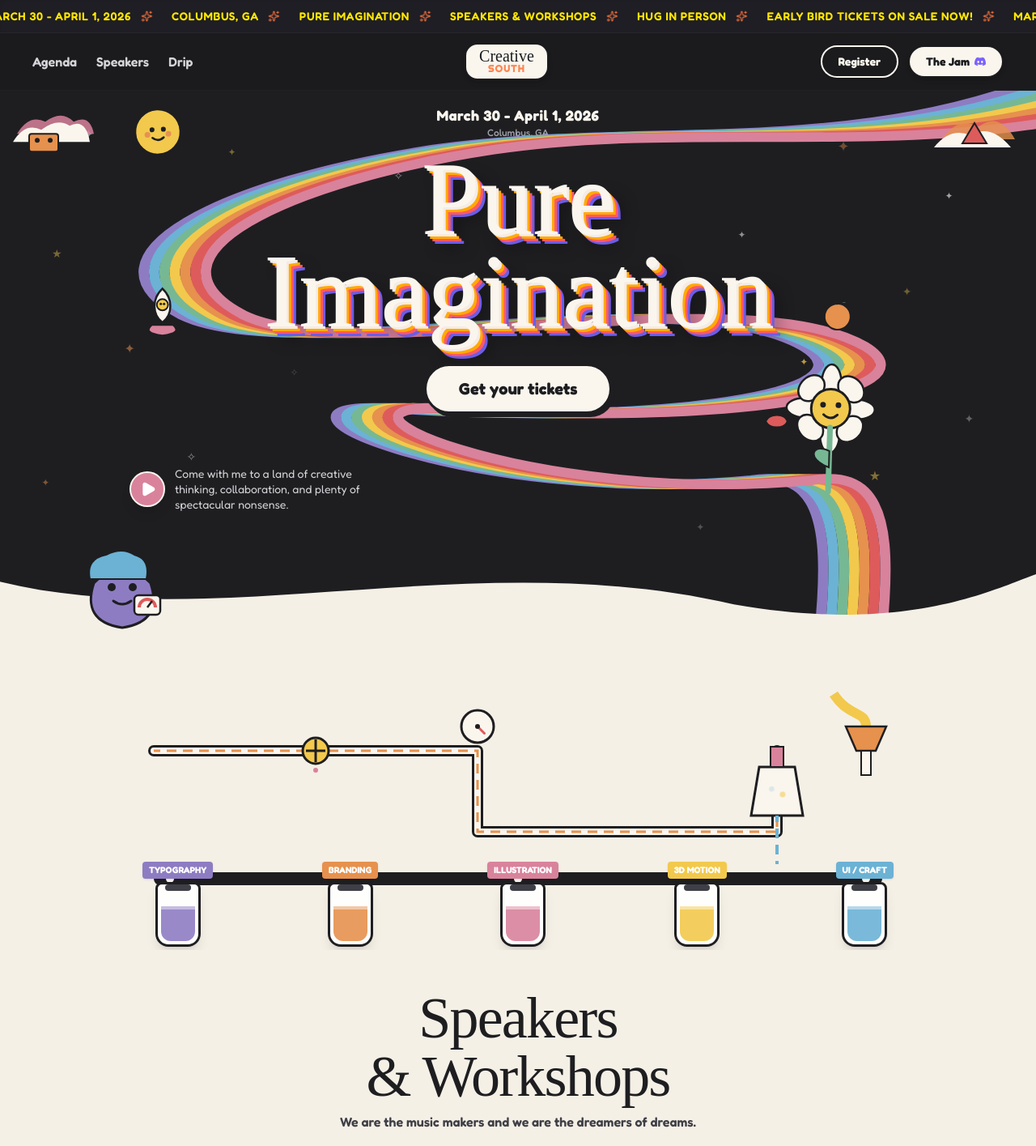
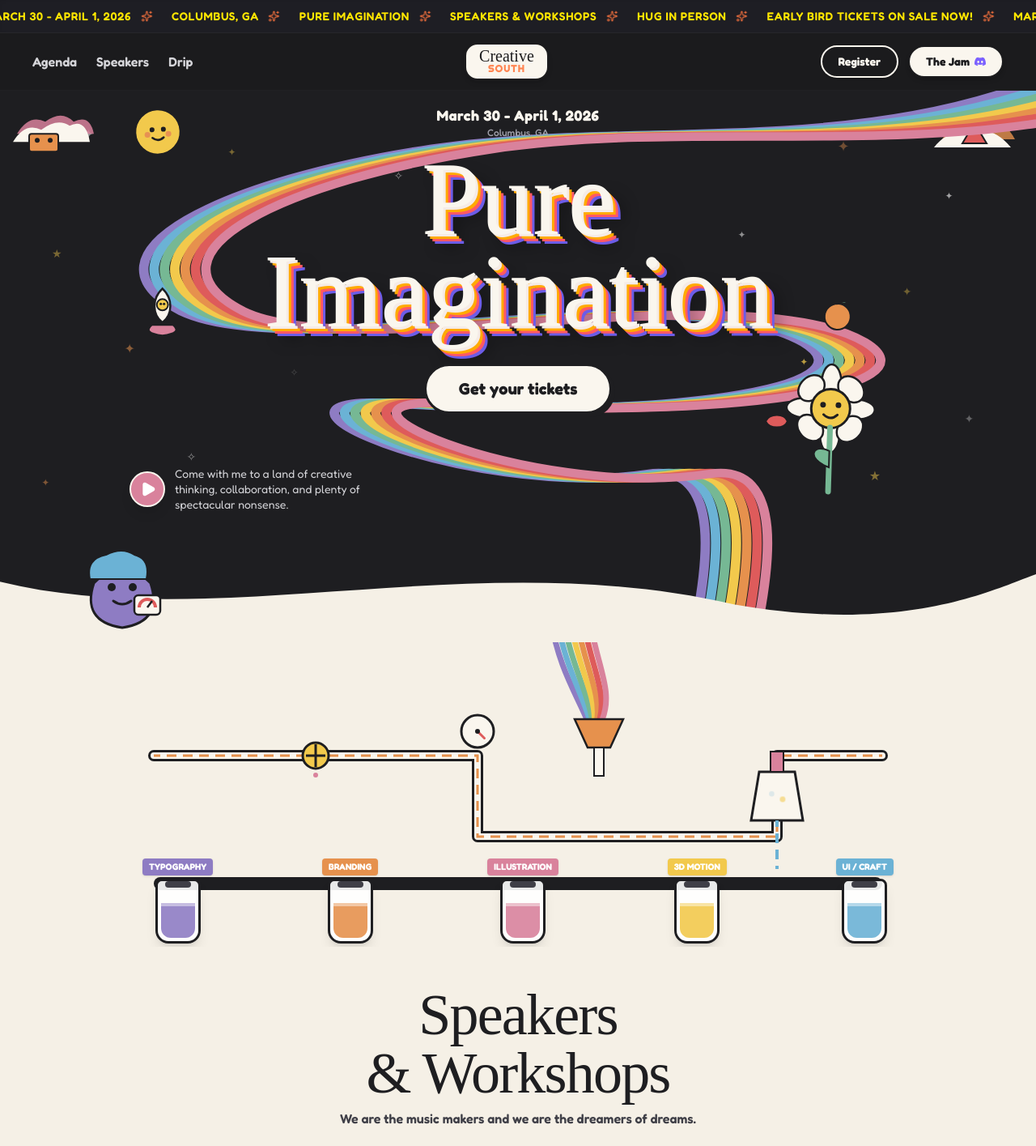
Before and after one commit to NH-Bappy/Tickets, a React (Vite) app: page / in a window 1280 px wide. Shown: the top 1415 px of the page at 81% size. Built offline with nearby package versions, Linux system fonts and the light colour scheme; a web font is replaced by a local one.

Commit message:
style: connect 7-strip rainbow ribbon seamlessly across section boundary directly into the golden funnel with zero gap

```diff
--- a/src/components/HeroSection.jsx
+++ b/src/components/HeroSection.jsx
@@ -39,13 +39,12 @@ export default function HeroSection({ onOpenTickets }) {
     { top: '65%', left: '18%', size: 'text-sm', color: 'text-white/50', icon: '✧', delay: '0.3s' },
     { top: '70%', left: '4%', size: 'text-xs', color: 'text-[#E6914D]/80', icon: '✦', delay: '1s' },
     { top: '68%', right: '15%', size: 'text-base', color: 'text-[#F2C94C]/70', icon: '★', delay: '0.9s' },
-    { top: '78%', right: '32%', size: 'text-xs', color: 'text-white/40', icon: '✦', delay: '1.6s' },
   ];
 
   return (
     <section className="relative w-full bg-[#1e1e21] text-[#FAF6EE] pt-4 pb-0 overflow-hidden select-none">
 
-      {/* Dense Star Sparkles */}
+      {/* Star Sparkles */}
       <div className="absolute inset-0 pointer-events-none z-0">
         {heroStars.map((star, i) => (
           <span
@@ -104,9 +103,9 @@ export default function HeroSection({ onOpenTickets }) {
         </svg>
       </motion.div>
 
-      {/* Continuous Endless Flowing River Rainbow Stream (No cutoffs) */}
-      <div className="absolute top-0 right-0 w-full h-[680px] pointer-events-none z-0 overflow-hidden">
-        <svg className="w-full h-full" viewBox="0 0 1200 700" fill="none" preserveAspectRatio="none">
+      {/* Flowing Rainbow Ribbon Stream */}
+      <div className="absolute top-0 right-0 w-full h-[650px] pointer-events-none z-10 overflow-hidden">
+        <svg className="w-full h-full" viewBox="0 0 1200 680" fill="none" preserveAspectRatio="none">
           {rainbowBands.map((band, i) => {
             const yOff = band.offset;
             return (
@@ -118,11 +117,11 @@ export default function HeroSection({ onOpenTickets }) {
                   C ${260 + yOff} 115, ${80 + yOff} 210, ${210 + yOff} 285
                   C ${340 + yOff} 355, ${790 + yOff} 235, ${930 + yOff} 325
                   C ${1020 + yOff} 385, ${760 + yOff} 425, ${470 + yOff} 405
-                  C ${240 + yOff} 385, ${540 + yOff} 530, ${870 + yOff} 495
-                  C ${980 + yOff} 475, ${960 + yOff} 620, ${930 + yOff} 850
+                  C ${240 + yOff} 385, ${540 + yOff} 530, ${750 + yOff} 495
+                  C ${840 + yOff} 480, ${820 + yOff} 620, ${800 + yOff} 720
                 `}
                 stroke={band.color}
-                strokeWidth="12"
+                strokeWidth="11"
                 strokeLinecap="round"
                 fill="none"
               />
@@ -132,7 +131,7 @@ export default function HeroSection({ onOpenTickets }) {
       </div>
 
       {/* Main Centered Content */}
-      <div className="relative max-w-5xl mx-auto flex flex-col items-center text-center z-10 px-4">
+      <div className="relative max-w-5xl mx-auto flex flex-col items-center text-center z-20 px-4">
 
         {/* Date & Location Text */}
         <div className="font-fredoka text-[#FAF6EE] text-center mb-2">
--- a/src/components/SpeakersSection.jsx
+++ b/src/components/SpeakersSection.jsx
@@ -14,6 +14,16 @@ export default function SpeakersSection({ onBecomeSpeaker }) {
     setTimeout(() => setSteamActive(false), 2000);
   };
 
+  const rainbowBands = [
+    { color: '#8E7CC3', offset: 0 },   // Muted Purple
+    { color: '#6BB2D5', offset: 8 },   // Muted Sky Blue
+    { color: '#76B894', offset: 16 },  // Muted Sage Green
+    { color: '#F2C94C', offset: 24 },  // Muted Vintage Yellow
+    { color: '#E6914D', offset: 32 },  // Muted Soft Orange
+    { color: '#DE5B5B', offset: 40 },  // Muted Coral Red
+    { color: '#D9829C', offset: 48 }   // Muted Soft Pink
+  ];
+
   const jars = [
     { id: 1, label: "Typography", liquidColor: "#8E7CC3", tagColor: "#8E7CC3" },
     { id: 2, label: "Branding", liquidColor: "#E6914D", tagColor: "#E6914D" },
@@ -23,9 +33,9 @@ export default function SpeakersSection({ onBecomeSpeaker }) {
   ];
 
   return (
-    <section id="speakers" className="relative w-full bg-[#F5F0E6] text-[#1e1e21] pt-6 pb-20 px-4 overflow-hidden select-none">
+    <section id="speakers" className="relative w-full bg-[#F5F0E6] text-[#1e1e21] pt-0 pb-20 px-4 overflow-hidden select-none">
 
-      {/* Connected White Pipe Apparatus System across Cream Canvas */}
+      {/* Connected White Pipe Apparatus & Rainbow Stream System */}
       <div className="relative max-w-6xl mx-auto mb-12">
 
         {/* Steam overlay when valve is turned */}
@@ -42,14 +52,39 @@ export default function SpeakersSection({ onBecomeSpeaker }) {
           </motion.div>
         )}
 
-        {/* SVG Connected Pipes */}
+        {/* SVG Connected Pipes and Seamless Rainbow Ribbon Connection */}
         <div className="relative w-full overflow-x-auto pb-4">
-          <svg className="w-full min-w-[780px] h-[340px]" viewBox="0 0 1000 340" fill="none">
+          <svg className="w-full min-w-[780px] h-[360px]" viewBox="0 0 1000 360" fill="none">
 
-            {/* White Laboratory Pipes with Dark Stroke Connecting Elements */}
-            {/* Left Pipe from Blue Mascot's Machine -> Valve -> Down -> Right -> Up to Gauge */}
+            {/* SEAMLESS 7-STRIP RAINBOW RIBBON: Starts at top boundary (Y = -20) and flows directly into the Golden Funnel! */}
+            <g className="z-10">
+              {rainbowBands.map((band, i) => (
+                <path
+                  key={i}
+                  d={`
+                    M ${540 + band.offset} -30
+                    C ${550 + band.offset} 30, ${570 + band.offset} 60, ${585 + band.offset * 0.4} 95
+                  `}
+                  stroke={band.color}
+                  strokeWidth="7"
+                  strokeLinecap="round"
+                  fill="none"
+                />
+              ))}
+            </g>
+
+            {/* GOLDEN FUNNEL: Aligned exactly where the 7-strip rainbow ribbon pours into it */}
+            <g transform="translate(600, 95)" className="z-20">
+              {/* Funnel Body */}
+              <polygon points="-30,0 30,0 14,35 -14,35" fill="#E6914D" stroke="#1e1e21" strokeWidth="2.5" />
+              {/* Stem connecting to pipe */}
+              <rect x="-6" y="35" width="12" height="35" fill="#FAF6EE" stroke="#1e1e21" strokeWidth="2" />
+            </g>
+
+            {/* White Laboratory Pipes with Dark Stroke */}
+            {/* Left Pipe from Blue Mascot -> Valve -> Pressure Gauge -> Funnel -> Beaker */}
             <path
-              d="M 50 110 L 450 110 L 450 210 L 820 210 L 820 110"
+              d="M 50 140 L 450 140 L 450 240 L 820 240 L 820 140 L 950 140"
               stroke="#1e1e21"
               strokeWidth="14"
               strokeLinecap="round"
@@ -57,7 +92,7 @@ export default function SpeakersSection({ onBecomeSpeaker }) {
               fill="none"
             />
             <path
-              d="M 50 110 L 450 110 L 450 210 L 820 210 L 820 110"
+              d="M 50 140 L 450 140 L 450 240 L 820 240 L 820 140 L 950 140"
               stroke="#FAF6EE"
               strokeWidth="8"
               strokeLinecap="round"
@@ -65,25 +100,17 @@ export default function SpeakersSection({ onBecomeSpeaker }) {
               fill="none"
             />
 
-            {/* Glowing Flow Stream */}
+            {/* Glowing Liquid Stream Inside Pipe */}
             <path
-              d="M 50 110 L 450 110 L 450 210 L 820 210 L 820 110"
+              d="M 50 140 L 450 140 L 450 240 L 820 240 L 820 140 L 950 140"
               stroke="#E6914D"
               strokeWidth="3"
               className="animate-liquid"
               fill="none"
             />
 
-            {/* Golden Funnel on Top Right where Rainbow Ribbon connects into the Pipe */}
-            <g transform="translate(930, 80)">
-              {/* Rainbow Ribbon feeding into Funnel */}
-              <path d="M-40 -40 C-20 -10, 0 -20, 0 0" stroke="#F2C94C" strokeWidth="12" fill="none" />
-              <polygon points="-25,0 25,0 12,30 -12,30" fill="#E6914D" stroke="#1e1e21" strokeWidth="2.5" />
-              <rect x="-6" y="30" width="12" height="30" fill="#FAF6EE" stroke="#1e1e21" strokeWidth="2" />
-            </g>
-
-            {/* Pipe Pressure Gauge */}
-            <g transform="translate(450, 110)" className="cursor-pointer" onClick={handleValveClick}>
+            {/* Pressure Gauge */}
+            <g transform="translate(450, 140)" className="cursor-pointer" onClick={handleValveClick}>
               <circle cx="0" cy="-30" r="20" fill="#FAF6EE" stroke="#1e1e21" strokeWidth="3" />
               <circle cx="0" cy="-30" r="16" fill="#FAF6EE" />
               <line
@@ -97,17 +124,16 @@ export default function SpeakersSection({ onBecomeSpeaker }) {
               <circle cx="0" cy="-30" r="3" fill="#1e1e21" />
             </g>
 
-            {/* Valve Wheel with Pink Dripping Liquid */}
-            <g transform="translate(250, 110)" className="cursor-pointer group" onClick={handleValveClick}>
+            {/* Valve Wheel */}
+            <g transform="translate(250, 140)" className="cursor-pointer group" onClick={handleValveClick}>
               <circle cx="0" cy="0" r="16" fill="#F2C94C" stroke="#1e1e21" strokeWidth="3" className="group-hover:rotate-45 transition-transform" />
               <line x1="-12" y1="0" x2="12" y2="0" stroke="#1e1e21" strokeWidth="3" />
               <line x1="0" y1="-14" x2="0" y2="14" stroke="#1e1e21" strokeWidth="3" />
-              {/* Dripping Pink drop */}
               <circle cx="0" cy="24" r="3" fill="#D9829C" />
             </g>
 
-            {/* Distillation Beaker Vessel (Right Side) */}
-            <g transform="translate(820, 130)">
+            {/* Distillation Beaker Vessel */}
+            <g transform="translate(820, 160)">
               <path d="M-22 0 L22 0 L32 60 L-32 60 Z" fill="#FAF6EE" stroke="#1e1e21" strokeWidth="3" />
               <rect x="-8" y="-25" width="16" height="25" fill="#D9829C" stroke="#1e1e21" strokeWidth="2" />
               <circle cx="-8" cy="35" r="4" fill="#6BB2D5" className="animate-bubble-1" />
@@ -115,13 +141,13 @@ export default function SpeakersSection({ onBecomeSpeaker }) {
             </g>
 
             {/* Dripping Liquid to Conveyor Belt */}
-            <path d="M 820 190 L 820 250" stroke="#6BB2D5" strokeWidth="4" strokeDasharray="6 6" className="animate-liquid" />
+            <path d="M 820 220 L 820 280" stroke="#6BB2D5" strokeWidth="4" strokeDasharray="6 6" className="animate-liquid" />
 
             {/* Conveyor Belt Platform */}
-            <rect x="50" y="260" width="900" height="16" rx="8" fill="#1e1e21" />
-            <circle cx="70" cy="268" r="5" fill="#FAF6EE" />
-            <circle cx="930" cy="268" r="5" fill="#FAF6EE" />
-            <circle cx="500" cy="268" r="5" fill="#FAF6EE" />
+            <rect x="50" y="290" width="900" height="16" rx="8" fill="#1e1e21" />
+            <circle cx="70" cy="298" r="5" fill="#FAF6EE" />
+            <circle cx="930" cy="298" r="5" fill="#FAF6EE" />
+            <circle cx="500" cy="298" r="5" fill="#FAF6EE" />
           </svg>
 
           {/* Conveyor Belt Jars */}
@@ -133,7 +159,6 @@ export default function SpeakersSection({ onBecomeSpeaker }) {
                 onClick={() => { sounds.playPop(); setActiveJar(jar.id === activeJar ? null : jar.id); }}
                 className="flex flex-col items-center cursor-pointer group"
               >
-                {/* Tag */}
                 <div
                   className="px-2 py-0.5 rounded text-[11px] font-fredoka font-bold text-white shadow mb-1 uppercase"
                   style={{ backgroundColor: jar.tagColor }}
@@ -141,11 +166,9 @@ export default function SpeakersSection({ onBecomeSpeaker }) {
                   {jar.label}
                 </div>
 
-                {/* Glass Jar Body */}
                 <div className="relative w-14 h-20 bg-white/90 border-3 border-[#1e1e21] rounded-t-lg rounded-b-2xl overflow-hidden flex flex-col justify-end p-1 shadow-lg">
                   <div className="absolute top-0 left-1/2 -translate-x-1/2 w-8 h-2 bg-zinc-700 rounded-sm"></div>
 
-                  {/* Liquid */}
                   <div
                     className="w-full rounded-b-xl transition-all duration-300 relative overflow-hidden"
                     style={{
```
